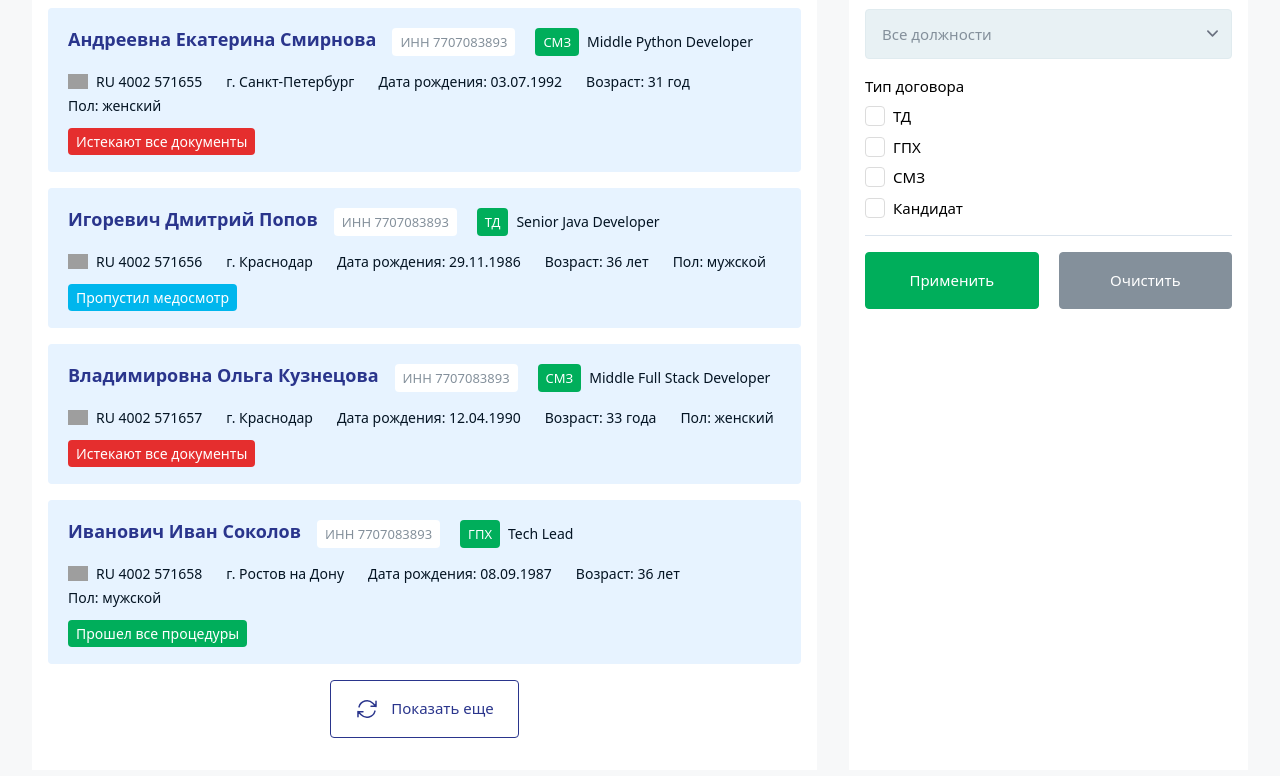
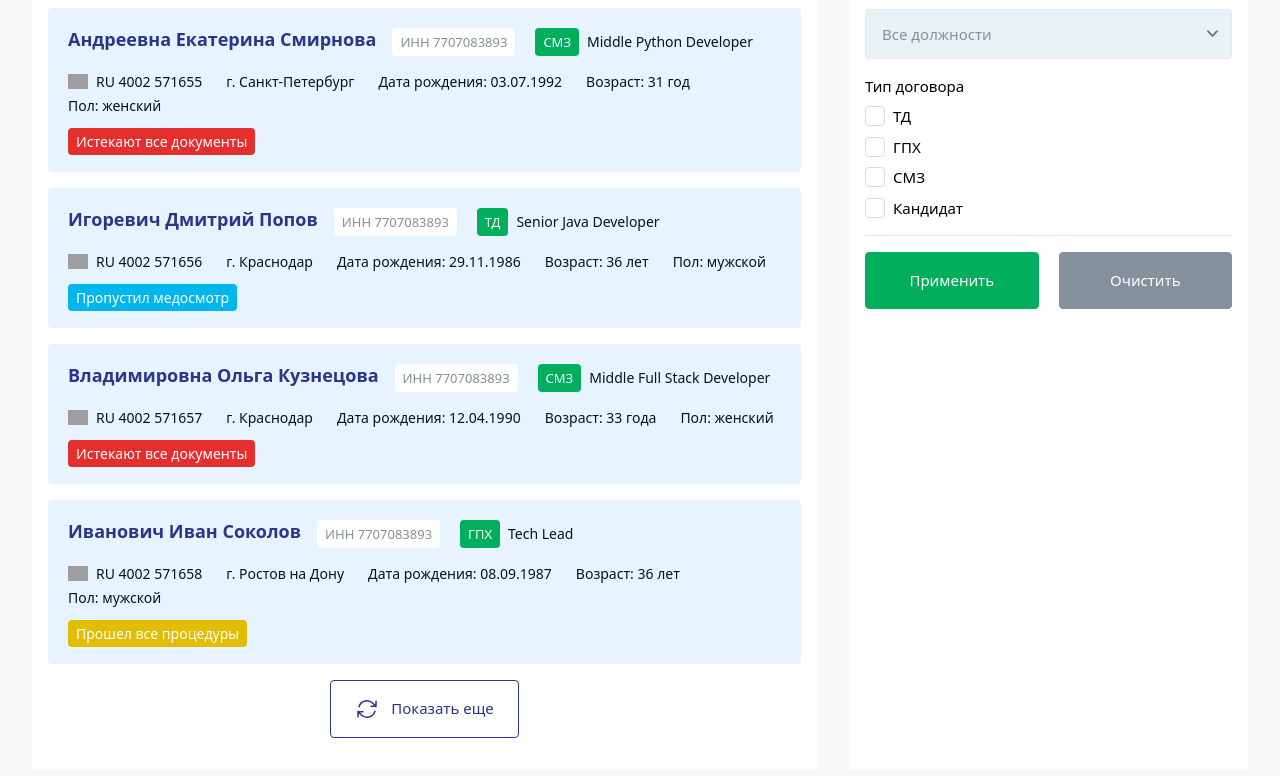
Before and after one commit to vitaliy-tsyganok/list-employees, a React (Vite) app: page / in a window 1280 px wide. Shown: the part 454-1230 px from the top of the page. Built offline with nearby package versions, Linux system fonts and the light colour scheme; data requests are answered from the project's data file; grey boxes are pictures that could not be loaded.

Commit message:
Подключил RTK Query

```diff
--- /dev/null
+++ b/src/entities/employee/api/employeeApi.ts
@@ -0,0 +1,12 @@
+import { baseApi } from '@shared/api';
+import { type employee } from '../model/types';
+
+export const productApi = baseApi.injectEndpoints({
+  endpoints: (builder) => ({
+    getEmployees: builder.query<employee[], void>({
+      query: () => '/employees',
+    }),
+  })
+});
+
+export const { useGetEmployeesQuery } = productApi;
--- a/src/entities/employee/index.tsx
+++ b/src/entities/employee/index.tsx
@@ -1,3 +1,3 @@
 export { EmployeeCard } from './ui/employee-card/EmployeeCard';
-export { employeesData } from './mock/employees-data';
-export type { employee } from './types/employee';
+export { useGetEmployeesQuery } from './api/employeeApi';
+export { type employee } from './model/types';
--- /dev/null
+++ b/src/entities/employee/lib/getBackgroundColorByStatus.ts
@@ -0,0 +1,12 @@
+import { employee } from '../model/types';
+
+const hash = {
+  'Истекают все документы': 'bg-red',
+  'Истекает патент': 'bg-gold',
+  'Пропустил медосмотр': 'bg-light-blue',
+  'Прошел все процедуры': 'bg-gold',
+};
+
+export function getBackgroundColorByStatus(status: employee['status']) {
+  return hash[status];
+}
--- a/src/entities/employee/mock/employees-data.ts
+++ /dev/null
@@ -1,244 +0,0 @@
-import { employee } from '../types/employee';
-
-export const employeesData: employee[] = [
-  {
-    'id': '1',
-    'firstName': 'Александр',
-    'lastName': 'Иванов',
-    'middleName': 'Александрович',
-    'taxID': '7707083893',
-    'contractType': 'ТД',
-    'position': 'Junior Frontend Developer',
-    'nationality': 'RU',
-    'passport': '4002 571654',
-    'gender': 'мужской',
-    'city': 'Москва',
-    'dateOfBirth': '15.09.1998',
-    'age': '25 лет',
-    'status': 'Истекает патент',
-  },
-  {
-    'id': '2',
-    'firstName': 'Екатерина',
-    'lastName': 'Смирнова',
-    'middleName': 'Андреевна',
-    'taxID': '7707083893',
-    'contractType': 'СМЗ',
-    'position': 'Middle Python Developer',
-    'nationality': 'RU',
-    'passport': '4002 571655',
-    'gender': 'женский',
-    'city': 'Санкт-Петербург',
-    'dateOfBirth': '03.07.1992',
-    'age': '31 год',
-    'status': 'Истекают все документы',
-  },
-  {
-    'id': '3',
-    'firstName': 'Дмитрий',
-    'lastName': 'Попов',
-    'middleName': 'Игоревич',
-    'taxID': '7707083893',
-    'contractType': 'ТД',
-    'position': 'Senior Java Developer',
-    'nationality': 'RU',
-    'passport': '4002 571656',
-    'gender': 'мужской',
-    'city': 'Краснодар',
-    'dateOfBirth': '29.11.1986',
-    'age': '36 лет',
-    'status': 'Пропустил медосмотр',
-  },
-  {
-    'id': '4',
-    'firstName': 'Ольга',
-    'lastName': 'Кузнецова',
-    'middleName': 'Владимировна',
-    'taxID': '7707083893',
-    'contractType': 'СМЗ',
-    'position': 'Middle Full Stack Developer',
-    'nationality': 'RU',
-    'passport': '4002 571657',
-    'gender': 'женский',
-    'city': 'Краснодар',
-    'dateOfBirth': '12.04.1990',
-    'age': '33 года',
-    'status': 'Истекают все документы',
-  },
-  {
-    'id': '5',
-    'firstName': 'Иван',
-    'lastName': 'Соколов',
-    'middleName': 'Иванович',
-    'taxID': '7707083893',
-    'contractType': 'ГПХ',
-    'position': 'Tech Lead',
-    'nationality': 'RU',
-    'passport': '4002 571658',
-    'gender': 'мужской',
-    'city': 'Ростов на Дону',
-    'dateOfBirth': '08.09.1987',
-    'age': '36 лет',
-    'status': 'Прошел все процедуры',
-  },
-  {
-    'id': '6',
-    'firstName': 'Мария',
-    'lastName': 'Волкова',
-    'middleName': 'Александровна',
-    'taxID': '7707083893',
-    'contractType': 'СМЗ',
-    'position': 'Junior Backend Developer',
-    'nationality': 'RU',
-    'passport': '4002 571659',
-    'gender': 'женский',
-    'city': 'Санкт-Петербург',
-    'dateOfBirth': '20.03.1995',
-    'age': '28 лет',
-    'status': 'Истекает патент',
-  },
-  {
-    'id': '7',
-    'firstName': 'Алексей',
-    'lastName': 'Ковалев',
-    'middleName': 'Анатольевич',
-    'taxID': '7707083893',
-    'contractType': 'ТД',
-    'position': 'Senior Frontend Developer',
-    'nationality': 'RU',
-    'passport': '4002 571660',
-    'gender': 'мужской',
-    'city': 'Москва',
-    'dateOfBirth': '18.08.1989',
-    'age': '34 года',
-    'status': 'Истекают все документы',
-  },
-  {
-    'id': '8',
-    'firstName': 'Анна',
-    'lastName': 'Петрова',
-    'middleName': 'Дмитриевна',
-    'taxID': '7707083893',
-    'contractType': 'Кандидат',
-    'position': 'Product Owner',
-    'nationality': 'RU',
-    'passport': '4002 571661',
-    'gender': 'женский',
-    'city': 'Санкт-Петербург',
-    'dateOfBirth': '05.12.1993',
-    'age': '29 лет',
-    'status': 'Пропустил медосмотр',
-  },
-  {
-    'id': '9',
-    'firstName': 'Сергей',
-    'lastName': 'Смирнов',
-    'middleName': 'Павлович',
-    'taxID': '7707083893',
-    'contractType': 'СМЗ',
-    'position': 'Senior Python Developer',
-    'nationality': 'RU',
-    'passport': '4002 571662',
-    'gender': 'мужской',
-    'city': 'Казань',
-    'dateOfBirth': '17.06.1985',
-    'age': '38 лет',
-    'status': 'Прошел все процедуры',
-  },
-  {
-    'id': '10',
-    'firstName': 'Елена',
-    'lastName': 'Петрова',
-    'middleName': 'Александровна',
-    'taxID': '7710519810',
-    'contractType': 'ТД',
-    'position': 'Product Owner',
-    'nationality': 'RU',
-    'passport': '4002 571655',
-    'gender': 'женский',
-    'city': 'Москва',
-    'dateOfBirth': '12.12.1990',
-    'age': '32 года',
-    'status': 'Пропустил медосмотр',
-  },
-  {
-    'id': '11',
-    'firstName': 'Иван',
-    'lastName': 'Смирнов',
-    'middleName': 'Дмитриевич',
-    'taxID': '7713008468',
-    'contractType': 'СМЗ',
-    'position': 'Senior Data Engineer',
-    'nationality': 'RU',
-    'passport': '4002 571656',
-    'gender': 'мужской',
-    'city': 'Екатеринбург',
-    'dateOfBirth': '05.09.1987',
-    'age': '36 лет',
-    'status': 'Истекает патент',
-  },
-  {
-    'id': '12',
-    'firstName': 'Ольга',
-    'lastName': 'Васильева',
-    'middleName': 'Александровна',
-    'taxID': '7706619776',
-    'contractType': 'Кандидат',
-    'position': 'Junior Frontend Developer',
-    'nationality': 'RU',
-    'passport': '4002 571657',
-    'gender': 'женский',
-    'city': 'Новосибирск',
-    'dateOfBirth': '19.07.1994',
-    'age': '29 лет',
-    'status': 'Прошел все процедуры',
-  },
-  {
-    'id': '13',
-    'firstName': 'Алексей',
-    'lastName': 'Козлов',
-    'middleName': 'Иванович',
-    'taxID': '7714348733',
-    'contractType': 'ГПХ',
-    'position': 'Middle Backend Developer',
-    'nationality': 'RU',
-    'passport': '4002 571658',
-    'gender': 'мужской',
-    'city': 'Казань',
-    'dateOfBirth': '29.03.1992',
-    'age': '31 год',
-    'status': 'Истекает патент',
-  },
-  {
-    'id': '14',
-    'firstName': 'Анна',
-    'lastName': 'Смирнова',
-    'middleName': 'Алексеевна',
-    'taxID': '7708401219',
-    'contractType': 'СМЗ',
-    'position': 'Tech Lead',
-    'nationality': 'RU',
-    'passport': '4002 571659',
-    'gender': 'женский',
-    'city': 'Самара',
-    'dateOfBirth': '15.08.1985',
-    'age': '38 лет',
-    'status': 'Истекает патент',
-  },
-  {
-    'id': '15',
-    'firstName': 'John',
-    'lastName': 'Smith',
-    'middleName': 'Michael',
-    'taxID': '1234567890',
-    'contractType': 'СМЗ',
-    'position': 'Senior Software Engineer',
-    'nationality': 'USA',
-    'passport': '4002 571660',
-    'gender': 'мужской',
-    'city': 'New York',
-    'dateOfBirth': '10.05.1989',
-    'age': '34 years',
-    'status': 'Истекают все документы',
-  },
-];
--- a/src/entities/employee/ui/employee-card/EmployeeCard.tsx
+++ b/src/entities/employee/ui/employee-card/EmployeeCard.tsx
@@ -1,4 +1,5 @@
-import { employee } from '../../types/employee';
+import { getBackgroundColorByStatus } from '../../lib/getBackgroundColorByStatus';
+import { employee } from '../../model/types';
 
 export function EmployeeCard(employee: employee) {
   const {
@@ -17,7 +18,7 @@ export function EmployeeCard(employee: employee) {
     status,
   } = employee;
 
-  const bgColor = getBgColor(status);
+  const bgColor = getBackgroundColorByStatus(status);
 
   return (
     <article className="flex flex-col gap-4 whitespace-nowrap rounded bg-light-grey p-5 text-sm text-black">
@@ -61,23 +62,3 @@ export function EmployeeCard(employee: employee) {
     </article>
   );
 }
-
-function getBgColor(status: employee['status']) {
-  switch (status) {
-    case 'Истекают все документы': {
-      return 'bg-red';
-    }
-    case 'Истекает патент': {
-      return 'bg-gold';
-    }
-    case 'Пропустил медосмотр': {
-      return 'bg-light-blue';
-    }
-    case 'Прошел все процедуры': {
-      return 'bg-green';
-    }
-    default: {
-      return 'bg-green';
-    }
-  }
-}
--- /dev/null
+++ b/src/shared/api/baseApi.ts
@@ -0,0 +1,7 @@
+import { createApi, fetchBaseQuery } from '@reduxjs/toolkit/query/react'
+
+export const baseApi = createApi({
+  reducerPath: 'api',
+  baseQuery: fetchBaseQuery({ baseUrl: 'http://localhost:3004' }),
+  endpoints: () => ({}),
+})
--- /dev/null
+++ b/src/shared/api/index.ts
@@ -0,0 +1 @@
+export { baseApi } from './baseApi';
--- a/src/widgets/employee-list/ui/EmployeeList.tsx
+++ b/src/widgets/employee-list/ui/EmployeeList.tsx
@@ -1,14 +1,13 @@
-import { EmployeeCard, employeesData, employee } from '@entities/employee';
+import { EmployeeCard, employee, useGetEmployeesQuery } from '@entities/employee';
 import { FilterByStatusList, filterByStatusName } from '@features/filter-by-status';
 import { ShowMoreEmployeesButton } from '@features/show-more-employees';
-import { useMemo, useRef, useState } from 'react';
+import { useMemo, useState } from 'react';
 
 const countVisibleEmployeesInitial: number = 5;
 const activeFilterInitial: filterByStatusName = 'Весь список';
 
 export function EmployeeList() {
-  const employeesDataRef = useRef(employeesData);
-  const employees = employeesDataRef.current;
+  const { data: employees, isLoading } = useGetEmployeesQuery();
 
   const [countVisibleEmployees, setCountVisibleEmployees] = useState(
     countVisibleEmployeesInitial,
@@ -28,7 +27,7 @@ export function EmployeeList() {
 
   function changeFilter(name: filterByStatusName) {
     setActiveFilter(name);
-    setCountVisibleEmployees(countVisibleEmployeesInitial)
+    setCountVisibleEmployees(countVisibleEmployeesInitial);
   }
 
   function showMoreEmployees(count: number) {
@@ -43,6 +42,9 @@ export function EmployeeList() {
       <FilterByStatusList activeFilter={activeFilter} changeFilter={changeFilter} />
 
       {/* <!-- Карточки сотрудников --> */}
+      {isLoading ? (
+        <h1 className="text-2xl font-semibold">Загрузка...</h1>
+      ) : (
         <div className="space-y-4">
           {visibleEmployees.map((employee) => {
             return <EmployeeCard key={employee.id} {...employee} />;
@@ -53,6 +55,7 @@ export function EmployeeList() {
             isEmployeesUnvisible={isEmployeesUnvisible}
           />
         </div>
+      )}
     </div>
   );
 }
@@ -65,9 +68,12 @@ function getVisibleEmployees(
 }
 
 function getFilteredEmployees(
-  employees: employee[],
+  employees: employee[] | undefined,
   activeFilter: filterByStatusName,
-): employee[] {
+): employee[] | [] {
+  if (employees === undefined) {
+    return [];
+  }
   switch (activeFilter) {
     case 'Весь список': {
       return employees.slice();
```
Also changed, not shown: src/app/redux/store.ts (+6 -1 lines), .eslintrc.cjs, src/entities/employee/model/types.ts (renamed from src/entities/employee/types/employee.ts), 1 other file (tests, documents, lock files or other folders). Lines whose indentation alone changed are shown as unchanged.
